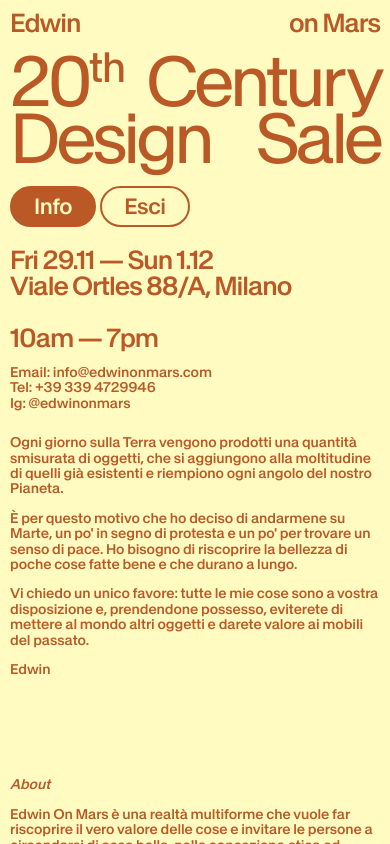
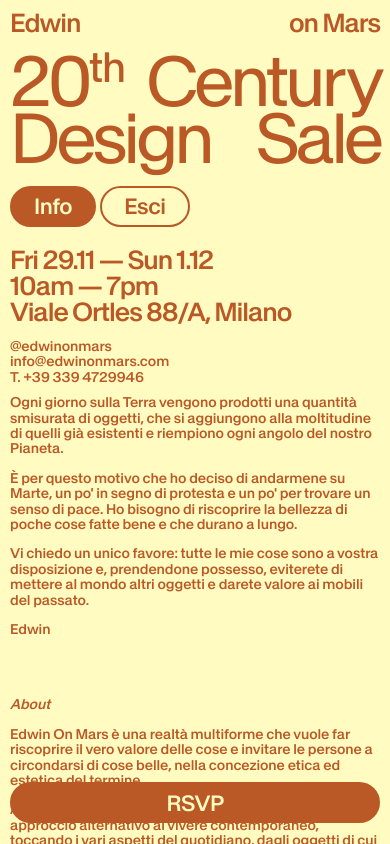
Before and after one commit to lucabunino/edwinOnMars, a SvelteKit app in the folder landing/: page /info in a window 390 px wide. Shown: the top 844 px of the page. Built offline with nearby package versions, Linux system fonts and the light colour scheme.

Commit message:
Links footer

```diff
--- a/landing/src/routes/+layout.svelte
+++ b/landing/src/routes/+layout.svelte
@@ -196,7 +196,7 @@
 {/if}
 
   <main>
-    {#if $page.url.pathname === '/' && $page.url.pathname === '/info'}
+    {#if $page.url.pathname === '/' || $page.url.pathname === '/info'}
       <div class="rsvp-container">
         <a class="rsvp btn active" class:invisible={!loaded} href="/rsvp" class:inverted={$page.url.pathname === '/info'} class:info={$page.url.pathname === '/info'} class:draw={drawable} style="top: {innerWidth < 901 ? innerHeight - ctaHeight - 70 : ''}px; display:{innerWidth < 901 && $page.url.pathname === '/' && !drawable ? 'none' : ''}"
         onclick={async () => {
--- a/landing/src/routes/info/+page.svelte
+++ b/landing/src/routes/info/+page.svelte
@@ -1,18 +1,18 @@
 <section id="info-general" class="text-s">
   <div>
     <h3 class="text-m">Fri 29.11&thinsp;—&thinsp;Sun 1.12</h3>
+    <h3 class="text-m">10am&thinsp;—&thinsp;7pm</h3>
     <h3 class="text-m">Viale Ortles 88/A, Milano</h3>
-    <h3 class="text-m" style="margin-top: 1em;">10am&thinsp;—&thinsp;7pm</h3>
-    <p style="margin-top: 1em;">Email: <a href="mailto:info@edwinonmars.com">info@edwinonmars.com</a></p>
-    <p>Tel: <a href="tel:+39 339 4729946">+39 339 4729946</a></p>
-    <p>Ig: <a target="_blank" href="https://www.instagram.com/edwinonmars/">@edwinonmars</a></p>
+    <p style="margin-top: 1em;"><a target="_blank" href="https://www.instagram.com/edwinonmars/">@edwinonmars</a></p>
+    <p><a href="mailto:info@edwinonmars.com">info@edwinonmars.com</a></p>
+    <p>T. <a href="tel:+39 339 4729946">+39 339 4729946</a></p>
   </div>
   <div>
-    <p style="margin-top: 1em;">Ogni giorno sulla Terra vengono prodotti una quantità smisurata di oggetti, che si aggiungono alla moltitudine di quelli già esistenti e riempiono ogni angolo del nostro Pianeta.</p>
+    <p>Ogni giorno sulla Terra vengono prodotti una quantità smisurata di oggetti, che si aggiungono alla moltitudine di quelli già esistenti e riempiono ogni angolo del nostro Pianeta.</p>
     <p style="margin-top: 1em;">È per questo motivo che ho deciso di andarmene su Marte, un po' in segno di protesta e un po' per trovare un senso di pace. Ho bisogno di riscoprire la bellezza di poche cose fatte bene e che durano a lungo.</p>
     <p style="margin-top: 1em;">Vi chiedo un unico favore: tutte le mie cose sono a vostra disposizione e, prendendone possesso, eviterete di mettere al mondo altri oggetti e darete valore ai mobili del passato.</p>
     <p style="margin-top: 1em;">Edwin</p>
-    <p style="margin-top: calc(var(--gutter)*10); 0.01em; font-style: italic;">About</p>
+    <p class="mt" style="font-style: italic;">About</p>
     <p style="margin-top: 1em;">Edwin On Mars è una realtà multiforme che vuole far riscoprire il vero valore delle cose e invitare le persone a circondarsi di cose belle, nella concezione etica ed estetica del termine.</p>
     <p style="margin-top: 1em;">Attraverso eventi di varia natura, EOM diffonde un approccio alternativo al vivere contemporaneo, toccando i vari aspetti del quotidiano, dagli oggetti di cui ci circondiamo, a ciò che costruiamo, alle scelte che prendiamo tutti i giorni. Contrariamente a quanto ci siamo abituati a pensare, una scelta di vita ecologica non sempre comporta rinunce, sacrifici, privazioni. Al contrario, nonostante il prendersi cura (di sé, degli altri, del pianeta) sia solo una delle tante modalità attraverso cui possiamo agire, spesso si rivela essere la modalità che più eleva i risultati delle nostre azioni, non solo dal punto di vista etico ma anche estetico.</p>
     <p style="margin-top: 1em;">Per questo primo episodio, EOM parte proprio dalla casa, luogo emblematico della cura, in cui si formano abitudini e in cui si elaborano e si esprimono scelte di vita.</p>
@@ -53,6 +53,9 @@
 </section>
 
 <style>
+.mt {
+  margin-top: calc(var(--gutter)*10);
+}
 section {
   display: grid;
   grid-template-columns: repeat(2, 1fr);
@@ -73,6 +76,9 @@
   text-decoration: underline;
 }
 @media screen and (max-width: 900px) {
+  .mt {
+    margin-top: calc(var(--gutter)*6);
+  }
   section {
     padding: var(--gutter);
     grid-template-columns: repeat(1, 1fr);
```
